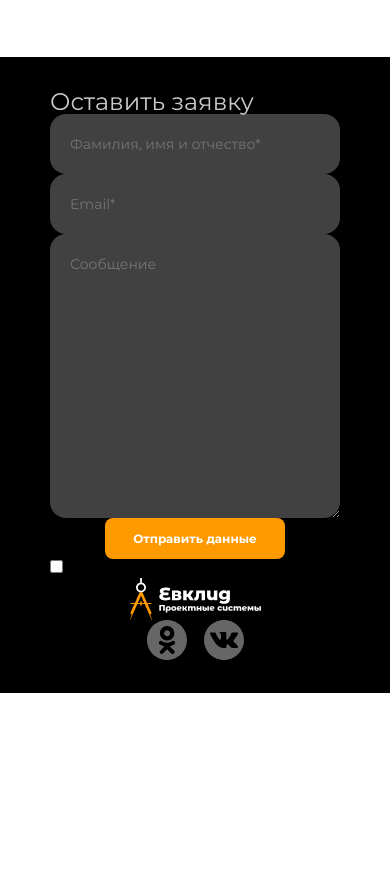
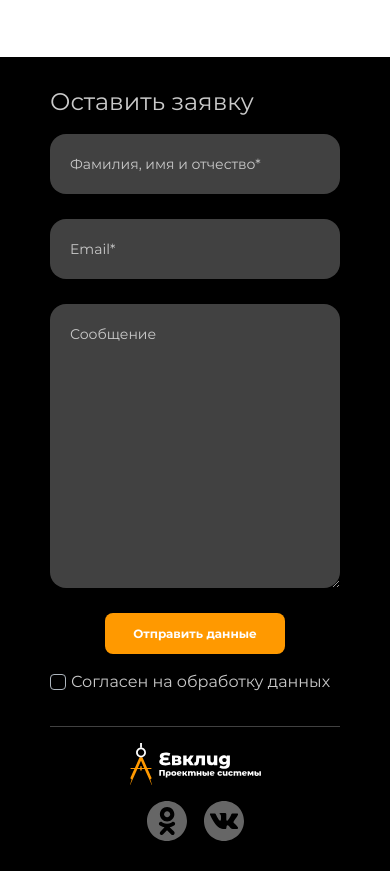
Before and after one commit to dimstud/skill, a plain HTML site: page cld/index.html in a window 390 px wide. Shown: the part 4104-4975 px from the top of the page. Before the commit the page ends 4797 px from the top, so only its background shows below. Drawn offline with Linux system fonts and the light colour scheme; files whose address does not match are found by name.

Commit message:
style mobile emd

```diff
--- a/cld/css/style.css
+++ b/cld/css/style.css
@@ -41,6 +41,19 @@
   font-display: swap;
   font-weight: 800;
   font-style: normal;
+}
+
+.visually-hidden:not(:focus):not(:active) {
+  position: absolute;
+  width: 1px;
+  height: 1px;
+  margin: -1px;
+  border: 0;
+  padding: 0;
+  white-space: nowrap;
+  clip-path: inset(100%);
+  clip: rect(0 0 0 0);
+  overflow: hidden;
 }
 
 * {
@@ -131,6 +144,9 @@ html {
 	color: #000;
 }
 
+.btn__form {
+	margin-bottom: 12px;
+}
 /* Header */
 
 .header {
@@ -526,8 +542,9 @@ html {
 	display: none;
 }
 
+/* Footer */
 .footer {
-  padding: 33px 0;
+  padding: 33px 0 30px;
   background-color: #000;
 }
 
@@ -539,7 +556,7 @@ html {
 .footer__block-link-img {
   width: 131px;
   height: 42px;
-  margin: 0 auto;
+  margin: 0 auto 16px;
 }
 
 .footer__block-link-menu {
@@ -578,15 +595,24 @@ html {
 
 .footer__block-form {
   order: -1;
+	padding-bottom: 16px;
+	margin-bottom: 16px;
+	border-bottom: 1px solid #414141;
 }
 
 .footer__block-form-title {
+	margin-bottom: 20px;
   font-size: 24px;
   line-height: 1;
   font-weight: 400;
   color: #CACACA;
 }
 
+.footer__block-desk {
+  display: none;
+}
+
+/* Form */
 .form__input {
   display: block;
   width: 100%;
@@ -600,12 +626,50 @@ html {
   color: #CACACA;
 }
 
-.form__input:placeholder {
+.form__input:not(:last-child) {
+	margin-bottom: 25px;
+}
+
+.form__input::placeholder {
   font-size: 14px;
   line-height: 32px;
   color: #CACACA;
 }
 
-.footer__block-desk {
-  display: none;
+.form__label {
+	position: relative;
+	margin-bottom: 12px;
+	font-weight: 400;
+	font-size: 16px;
+	line-height: 32px;
+	color: #CACACA;
 }
+
+.form__check {
+  position: absolute;
+  z-index: -1;
+  opacity: 0;
+}
+
+.form__check+label {
+  display: inline-flex;
+  align-items: center;
+  user-select: none;
+}
+
+.form__check+label::before {
+  content: '';
+  display: inline-block;
+  width: 14px;
+  height: 14px;
+	margin-right: 5px;
+  border: 1px solid #adb5bd;
+  border-radius: 0.25em;
+  background-repeat: no-repeat;
+  background-position: center center;
+  background-size: 70% 70%;
+}
+
+.form__check:checked+label::before {
+  background-image: url("/img/icon/check.svg");
+}
--- a/cld/index.html
+++ b/cld/index.html
@@ -364,15 +364,15 @@
 
         <form class="footer__block-form-list form" action="" method="get" accept-charset="utf-8">
           <input type="text" name="name" id="name" placeholder="Фамилия, имя и отчество*" class="form__input">
+
           <input type="email" name="mail" id="mail" placeholder="Email*" class="form__input">
-          <textarea name="message" id="message" rows="8" cols="40" placeholder="Сообщение"
-            class="form__input form__textarea"></textarea>
+
+          <textarea name="message" id="message" rows="8" cols="40" placeholder="Сообщение" class="form__input form__textarea"></textarea>
+
           <div class="form__wrap">
-            <button type="submit" class="btn">Отправить данные</button>
-            <label class="form__label">
-              <input type="checkbox" name="consent" id="consent" class="form__check">
-              Согласен на обработку данных
-            </label>
+            <button type="submit" class="btn btn__form">Отправить данные</button>
+            <input type="checkbox" name="consent" id="consent" class="form__check">
+            <label class="form__label" for="consent">Согласен на обработку данных</label>
           </div>
         </form>
       </div>
```
